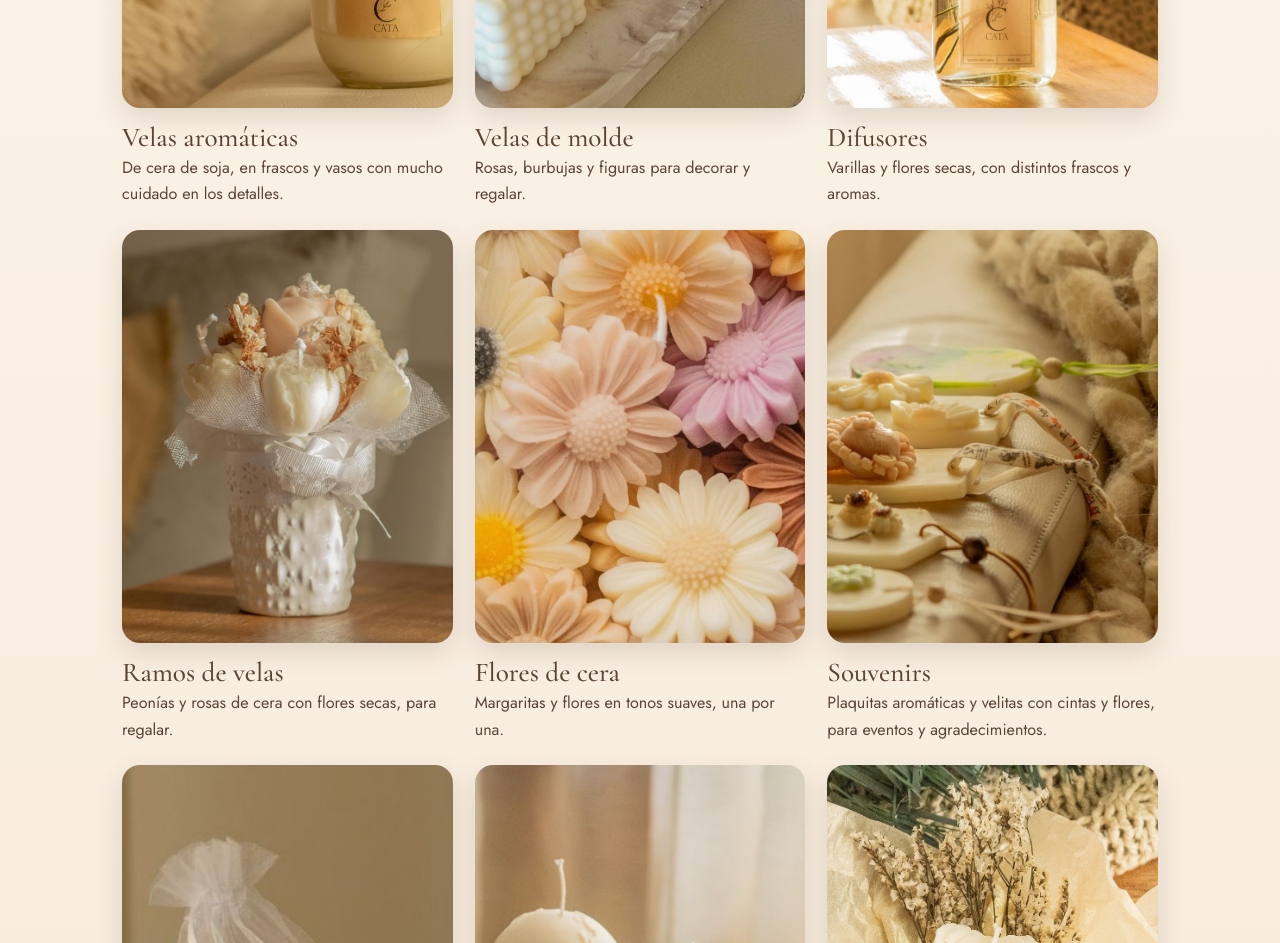
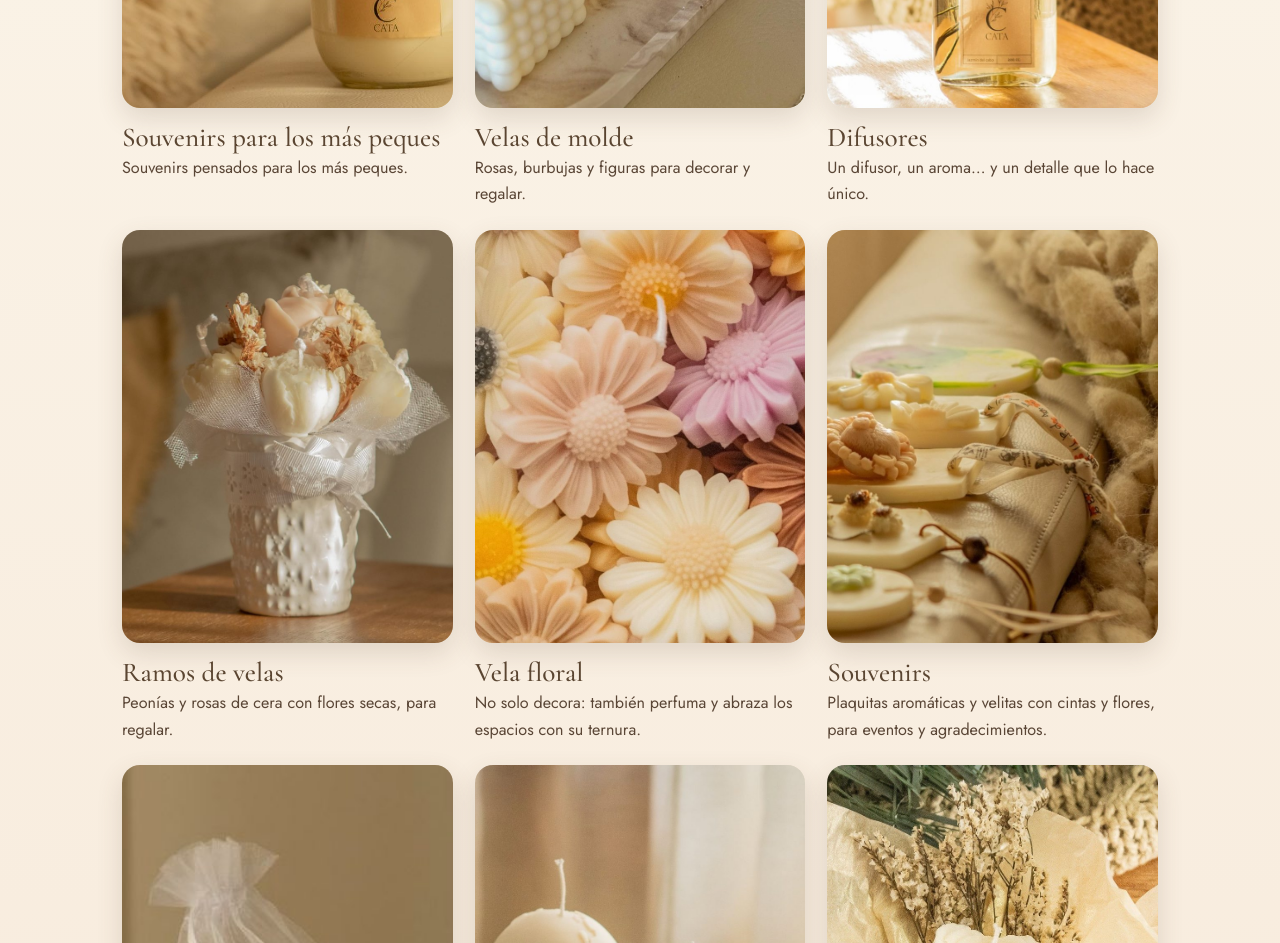
Before and after one commit to tuimagenstudios/cata-velas-aromas, a plain HTML site: page index.html in a window 1280 px wide. Shown: the part 1380-2323 px from the top of the page. Drawn offline with Linux system fonts and the light colour scheme.

Commit message:
Textos de Cata en las tarjetas: souvenirs peques, difusores y vela floral
Co-Authored-By: Claude Sonnet 5.5 <noreply@anthropic.com>

```diff
--- a/index.html
+++ b/index.html
@@ -196,11 +196,11 @@
       <h2>Nuestros productos</h2><div class="linea"></div>
       <p class="sub2">Aromas suaves, cera de soja y detalles pensados para regalar o regalarte.</p>
       <div class="grid">
-        <div class="card"><div class="foto"><img src="img/velas-soja.jpg" alt="Vela de soja Cata con un leoncito de cera y flores secas" loading="lazy" width="1000" height="666"></div><h3>Velas aromáticas</h3><p>De cera de soja, en frascos y vasos con mucho cuidado en los detalles.</p></div>
+        <div class="card"><div class="foto"><img src="img/velas-soja.jpg" alt="Souvenir para los más peques: frasco de cera de soja con un leoncito de cera y flores secas" loading="lazy" width="1000" height="666"></div><h3>Souvenirs para los más peques</h3><p>Souvenirs pensados para los más peques.</p></div>
         <div class="card"><div class="foto"><img src="img/velas-molde.jpg" alt="Velas de molde de cera de soja" loading="lazy" width="829" height="1000"></div><h3>Velas de molde</h3><p>Rosas, burbujas y figuras para decorar y regalar.</p></div>
-        <div class="card"><div class="foto"><img src="img/difusores.jpg" alt="Difusor Cata con varillas y corazón tejido" loading="lazy" width="750" height="1000"></div><h3>Difusores</h3><p>Varillas y flores secas, con distintos frascos y aromas.</p></div>
+        <div class="card"><div class="foto"><img src="img/difusores.jpg" alt="Difusor Cata con varillas y corazón tejido" loading="lazy" width="750" height="1000"></div><h3>Difusores</h3><p>Un difusor, un aroma… y un detalle que lo hace único.</p></div>
         <div class="card"><div class="foto"><img src="img/ramos.jpg" alt="Ramo de velas de peonías y rosa con flores secas" style="object-position:center 35%" loading="lazy" width="751" height="1000"></div><h3>Ramos de velas</h3><p>Peonías y rosas de cera con flores secas, para regalar.</p></div>
-        <div class="card"><div class="foto"><img src="img/flores-cera.jpg" alt="Velas de cera con forma de margaritas de colores" loading="lazy" width="956" height="1000"></div><h3>Flores de cera</h3><p>Margaritas y flores en tonos suaves, una por una.</p></div>
+        <div class="card"><div class="foto"><img src="img/flores-cera.jpg" alt="Velas de cera con forma de margaritas de colores" loading="lazy" width="956" height="1000"></div><h3>Vela floral</h3><p>No solo decora: también perfuma y abraza los espacios con su ternura.</p></div>
         <div class="card"><div class="foto"><img src="img/souvenirs.jpg?v=2" alt="Plaquitas aromáticas de cera con flores secas, margaritas y cintas, hechas a mano por Cata" loading="lazy" width="900" height="941"></div><h3>Souvenirs</h3><p>Plaquitas aromáticas y velitas con cintas y flores, para eventos y agradecimientos.</p></div>
         <div class="card"><div class="foto"><img src="img/masajes.jpg" alt="Vela corporal para masajes con su tarjeta de uso" style="object-position:46% center" loading="lazy" width="1000" height="394"></div><h3>Velas para masajes</h3><p>Se enciende, se apaga y se aplica el aceite tibio sobre la piel.</p></div>
         <div class="card"><div class="foto"><img src="img/figuras.jpg" alt="Velas de cera con forma de elefante, osito y rosa" loading="lazy" width="956" height="1000"></div><h3>Figuras tiernas</h3><p>Elefantes, ositos, gatitos y más, para sorprender.</p></div>
```
